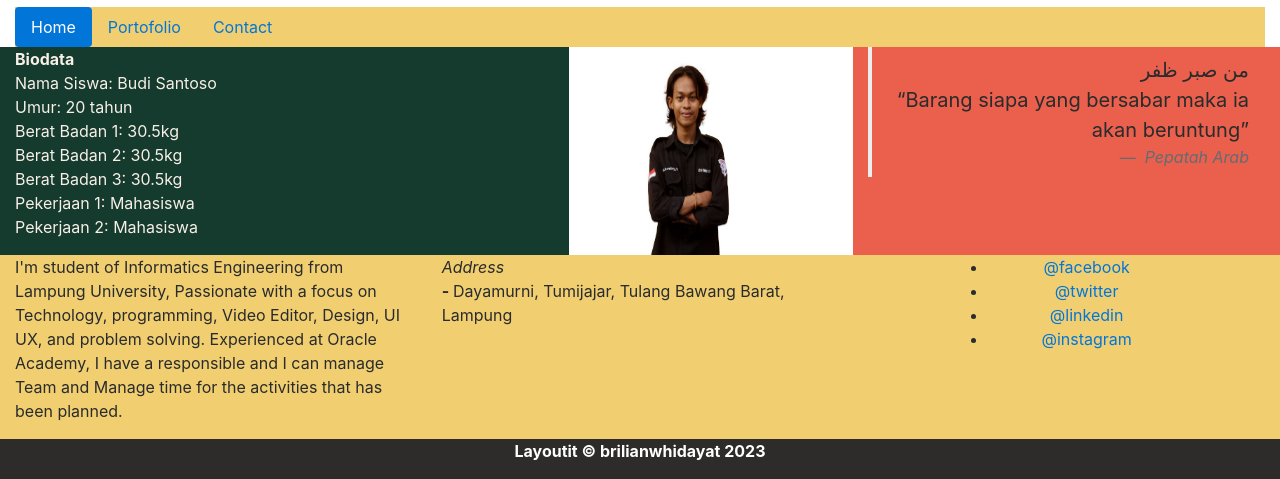
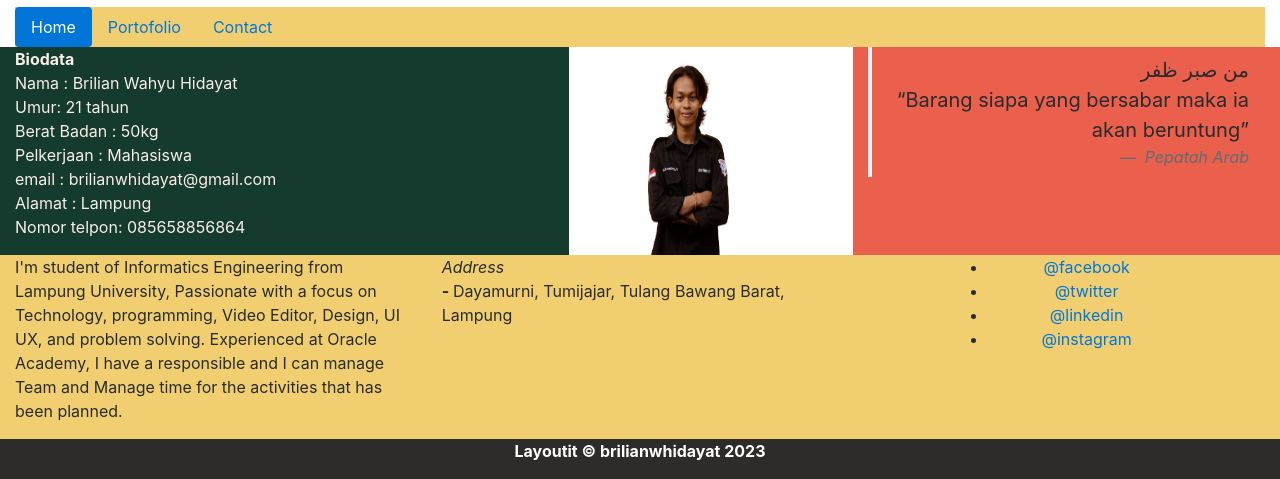
Before and after one commit to briliant09/Tugas_JS, a PHP site: page / in a window 1280 px wide. Shown: the part 45-524 px from the top of the page. Run offline with PHP 8.4, Linux system fonts and the light colour scheme.

Commit message:
tugas 1 php

```diff
--- a/Tugas1php/src/index.php
+++ b/Tugas1php/src/index.php
@@ -53,20 +53,22 @@
 						<dd>
                         <?php
 
-                            $namaSiswa = "Budi Santoso";
-                            $umur = 20;
-                            $berat_badan = 30.5;
+                            $nama = "Brilian Wahyu Hidayat";
+                            $umur = 21;
+                            $berat_badan = 50;
                             $_pekerjaan = 'Mahasiswa';
-                            $tes = $namaSiswa.$_pekerjaan;
+                            $email = "brilianwhidayat@gmail.com";
+							$alamat = "Lampung";
+							$nohp = "085658856864";
 
 
-                            echo 'Nama Siswa: '.$namaSiswa;
+                            echo 'Nama : '.$nama;
                             echo '<br/>Umur: '.$umur.' tahun';
-                            echo '<br/>Berat Badan 1: '.$berat_badan.'kg';
-                            echo '<br/>Berat Badan 2: '.$berat_badan. 'kg';
-                            echo '<br/>Berat Badan 3: '.$berat_badan. 'kg';
-                            echo '<br/>Pekerjaan 1: '.$_pekerjaan;
-                            print '<br/>Pekerjaan 2: '.$_pekerjaan;
+                            echo '<br/>Berat Badan : '.$berat_badan.'kg';
+                            echo '<br/>Pelkerjaan : '.$_pekerjaan;
+                            echo '<br/>email : '.$email;
+                            echo '<br/>Alamat : '.$alamat;
+                            print '<br/>Nomor telpon: '.$nohp;
 
                             ?>
 							</script>
```
